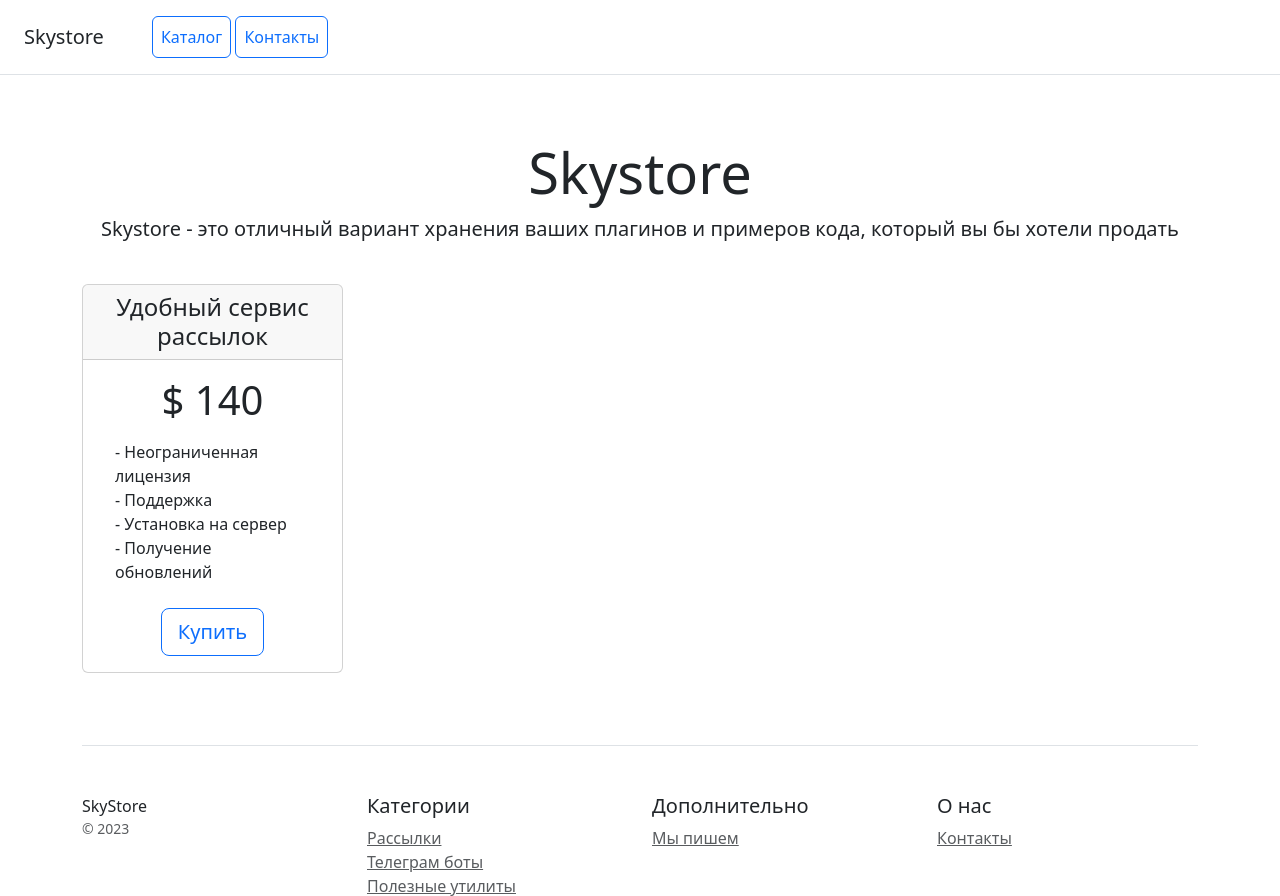
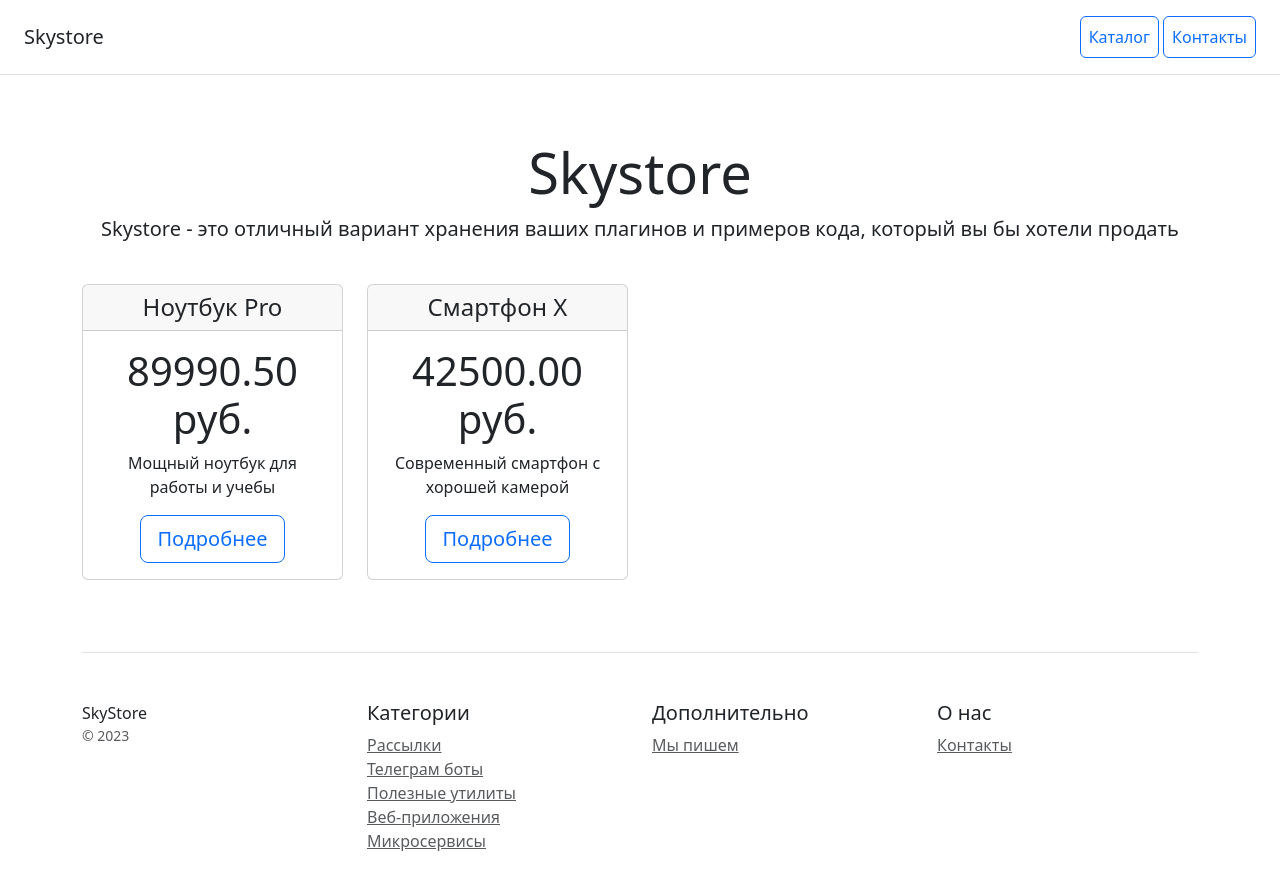
Before and after one commit to aeyyks/django-basics-lab, a Django app: template catalog/templates/catalog/home.html in a window 1280 px wide. Shown: the top 896 px of the page. After the commit the page ends 851 px from the top, so only its background shows below. Run offline with Django 5.2, Linux system fonts and the light colour scheme; the template is opened without the code that fills it: values that come from a table or form of the project are taken from there, others are empty; data comes from the database, SQL or seed files in the repository; parts of the project's set-up code (start-up, migrations or seed data) failed here and were passed over; some libraries are stand-ins or nearby versions.

Commit message:
feat: add base template

```diff
--- /dev/null
+++ b/catalog/templates/catalog/base.html
@@ -0,0 +1,54 @@
+{% load static %}
+<!doctype html>
+<html lang="ru">
+<head>
+  <meta charset="utf-8">
+  <meta name="viewport" content="width=device-width, initial-scale=1">
+  <title>{% block title %}Skystore{% endblock %}</title>
+  <link rel="stylesheet" href="{% static 'css/bootstrap.min.css' %}">
+</head>
+<body>
+
+<!-- Подключение подшаблона главного меню -->
+{% include 'catalog/includes/inc_menu.html' %}
+
+<!-- Уникальный контент дочерних страниц -->
+{% block content %}
+{% endblock %}
+
+<div class="container">
+  <footer class="pt-4 my-md-5 pt-md-5 border-top">
+    <div class="row">
+      <div class="col-12 col-md">
+        SkyStore
+        <small class="d-block mb-3 text-muted">&copy; 2023</small>
+      </div>
+      <div class="col-6 col-md">
+        <h5>Категории</h5>
+        <ul class="list-unstyled text-small">
+          <li><a class="text-muted" href="#">Рассылки</a></li>
+          <li><a class="text-muted" href="#">Телеграм боты</a></li>
+          <li><a class="text-muted" href="#">Полезные утилиты</a></li>
+          <li><a class="text-muted" href="#">Веб-приложения</a></li>
+          <li><a class="text-muted" href="#">Микросервисы</a></li>
+        </ul>
+      </div>
+      <div class="col-6 col-md">
+        <h5>Дополнительно</h5>
+        <ul class="list-unstyled text-small">
+          <li><a class="text-muted" href="#">Мы пишем</a></li>
+        </ul>
+      </div>
+      <div class="col-6 col-md">
+        <h5>О нас</h5>
+        <ul class="list-unstyled text-small">
+          <li><a class="text-muted" href="{% url 'catalog:contacts' %}">Контакты</a></li>
+        </ul>
+      </div>
+    </div>
+  </footer>
+</div>
+
+<script src="{% static 'js/bootstrap.bundle.min.js' %}"></script>
+</body>
+</html>
--- a/catalog/templates/catalog/home.html
+++ b/catalog/templates/catalog/home.html
@@ -1,79 +1,40 @@
-{% load static %}
-<!DOCTYPE html>
-<html lang="en">
-<head>
-  <meta charset="utf-8">
-  <meta name="viewport" content="width=device-width, initial-scale=1">
-  <title>Skystore</title>
-  <link rel="stylesheet" href="{% static 'css/bootstrap.min.css' %}">
-</head>
-<body>
-<div class="d-flex flex-column flex-md-row align-items-center p-3 px-md-4 mb-3 bg-white border-bottom box-shadow">
-  <h5 class="my-0 mr-md-auto font-weight-normal">Skystore</h5>
-  <nav class="ms-5">
-    <a class="p-2 btn btn-outline-primary" href="/">Каталог</a>
-    <a class="p-2 btn btn-outline-primary" href="/contacts/">Контакты</a>
-  </nav>
-</div>
+{% extends 'catalog/base.html' %}
 
+{% block title %}Skystore — Главная{% endblock %}
+
+{% block content %}
 <div class="pricing-header px-3 py-3 pt-md-5 pb-md-4 mx-auto text-center">
     <h1 class="display-4">Skystore</h1>
-  <p class="lead">Skystore - это отличный вариант хранения ваших плагинов и примеров кода, который вы бы хотели
-    продать</p>
+    <p class="lead">Skystore - это отличный вариант хранения ваших плагинов и примеров кода, который вы бы хотели продать</p>
 </div>
 
 <div class="container">
     <div class="row text-center">
+        {% for product in products %}
         <div class="col-3">
             <div class="card mb-4 box-shadow">
                 <div class="card-header">
-          <h4 class="my-0 font-weight-normal">Удобный сервис рассылок</h4>
+                    <h4 class="my-0 font-weight-normal">{{ product.name }}</h4>
                 </div>
                 <div class="card-body">
-          <h1 class="card-title pricing-card-title">$ 140</h1>
-          <ul class="list-unstyled mt-3 mb-4 text-start m-3">
-            <li>- Неограниченная лицензия</li>
-            <li>- Поддержка</li>
-            <li>- Установка на сервер</li>
-            <li>- Получение обновлений</li>
-          </ul>
-          <button type="button" class="btn btn-lg btn-block btn-outline-primary">Купить</button>
+                    {% if product.image %}
+                        <img src="{{ product.image.url }}" class="img-fluid mb-3" alt="{{ product.name }}">
+                    {% endif %}
+                    <h1 class="card-title pricing-card-title">{{ product.price }} руб.</h1>
+                    <p class="card-text">
+                        {{ product.description|truncatechars:100 }}
+                    </p>
+                    <a href="{% url 'catalog:product_detail' product.pk %}" class="btn btn-lg btn-block btn-outline-primary">
+                        Подробнее
+                    </a>
                 </div>
             </div>
         </div>
+        {% empty %}
+            <div class="col-12">
+                <p class="text-center text-muted">Товары пока не добавлены.</p>
             </div>
-
-  <footer class="pt-4 my-md-5 pt-md-5 border-top">
-    <div class="row">
-      <div class="col-12 col-md">
-        SkyStore
-        <small class="d-block mb-3 text-muted">&copy; 2023</small>
-      </div>
-      <div class="col-6 col-md">
-        <h5>Категории</h5>
-        <ul class="list-unstyled text-small">
-          <li><a class="text-muted" href="#">Рассылки</a></li>
-          <li><a class="text-muted" href="#">Телеграм боты</a></li>
-          <li><a class="text-muted" href="#">Полезные утилиты</a></li>
-          <li><a class="text-muted" href="#">Веб-приложения</a></li>
-          <li><a class="text-muted" href="#">Микросервисы</a></li>
-        </ul>
-      </div>
-      <div class="col-6 col-md">
-        <h5>Дополнительно</h5>
-        <ul class="list-unstyled text-small">
-          <li><a class="text-muted" href="#">Мы пишем</a></li>
-        </ul>
-      </div>
-      <div class="col-6 col-md">
-        <h5>О нас</h5>
-        <ul class="list-unstyled text-small">
-          <li><a class="text-muted" href="/contacts/">Контакты</a></li>
-        </ul>
+        {% endfor %}
     </div>
 </div>
-  </footer>
-</div>
-<script src="{% static 'js/bootstrap.bundle.min.js' %}"></script>
-</body>
-</html>
+{% endblock %}
--- /dev/null
+++ b/catalog/templates/catalog/includes/inc_menu.html
@@ -0,0 +1,7 @@
+<div class="d-flex flex-column flex-md-row align-items-center p-3 px-md-4 mb-3 bg-white border-bottom box-shadow">
+    <h5 class="my-0 me-md-auto font-weight-normal">Skystore</h5>
+    <nav class="ms-5">
+        <a class="p-2 btn btn-outline-primary" href="{% url 'catalog:home' %}">Каталог</a>
+        <a class="p-2 btn btn-outline-primary" href="{% url 'catalog:contacts' %}">Контакты</a>
+    </nav>
+</div>
--- a/catalog/urls.py
+++ b/catalog/urls.py
@@ -1,4 +1,5 @@
 from django.urls import path
+
 from . import views
 
 app_name = 'catalog'
@@ -6,5 +7,5 @@ app_name = 'catalog'
 urlpatterns = [
     path('home/', views.home, name='home'),
     path('contacts/', views.contacts, name='contacts'),
-    path('product/<int:pk>/', ProductDetailView.as_view(), name='product_detail'),
+    path('products/<int:pk>/', views.product_detail, name='product_detail'),
 ]
```
Also changed, not shown: catalog/templates/catalog/contacts.html (+6 -53 lines), catalog/templates/catalog/product_detail.html (+36 -28 lines), catalog/views.py (+12 -7 lines). Lines whose indentation alone changed are shown as unchanged.
